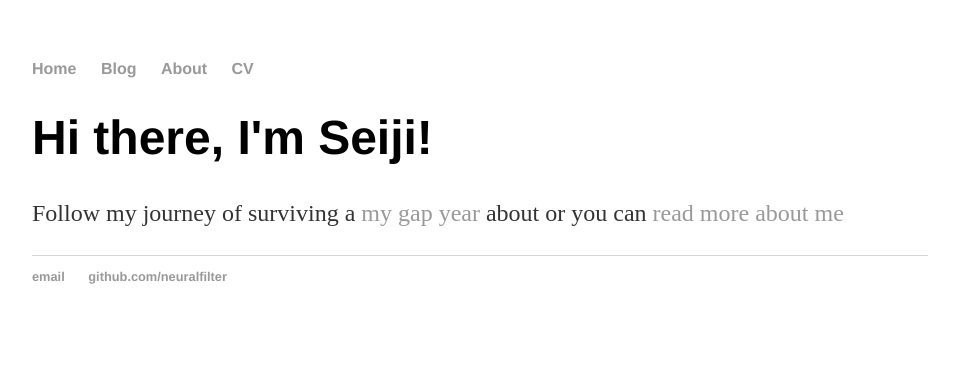
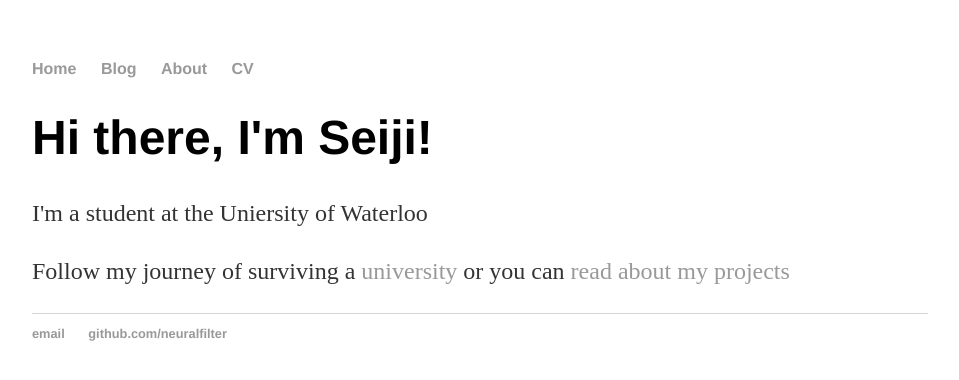
Before and after one commit to neuralfilter/neuralfilter.github.ioa, a Jekyll site: the page built from index.html, in a window 1280 px wide. Shown: the top 380 px of the page, without its empty margins (160-1119 px from the left). Built offline with Jekyll 4.4.1, drawn with Linux system fonts in a browser that asks for light colours.

Commit message:
Update index.html

```diff
--- a/index.html
+++ b/index.html
@@ -4,5 +4,6 @@ title: Journey to Exponential Greatness
 ---
 <div class="blurb">
 	<h1>Hi there, I'm Seiji!</h1>
-	<p>Follow my journey of surviving a <a href="/blog"> my gap year </a/> about or you can <a href="/about">read more about me</a></p>
+	<p>I'm a student at the Uniersity of Waterloo</p>
+	<p>Follow my journey of surviving a <a href="/blog"> university </a/> or you can <a href="/about">read about my projects</a></p>
 </div><!-- /.blurb -->
```
